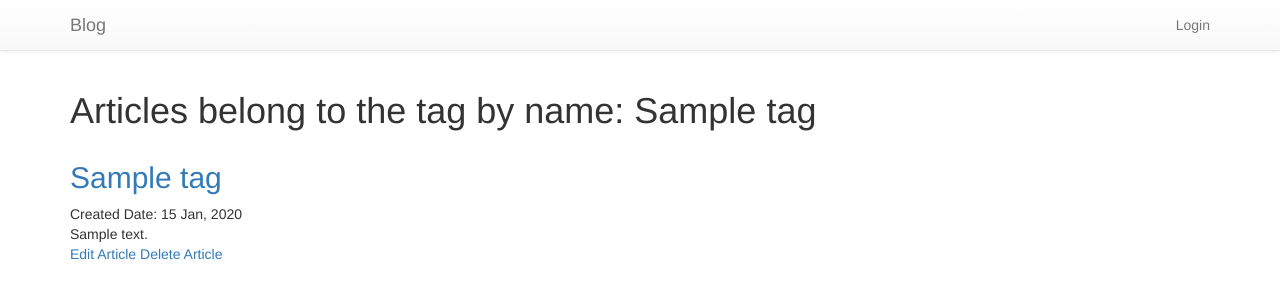
After one commit to leelanarasimha/PHPTutorials, a PHP site: page /articlesbytag.php?tag_id=1 in a window 1280 px wide. The commit adds this page. Shown: the top 300 px of the page. Run offline with PHP 8.4, Linux system fonts and the light colour scheme; tables that the repository leaves empty or names only in its code hold one stand-in row (values such as "Sample post").

Commit message:
tags data

```diff
--- a/blog/Managers/QueryBuilder.php
+++ b/blog/Managers/QueryBuilder.php
@@ -21,6 +21,7 @@ class QueryBuilder {
 
     public function insert($query) {
         $statement = $this->pdo->prepare($query);
-        $statement->execute();
+         $statement->execute();
+         return $statement;
     }
 }
--- /dev/null
+++ b/blog/articlesbytag.php
@@ -0,0 +1,49 @@
+<?php
+/**
+ * Created by PhpStorm.
+ * User: leelanarasimha
+ * Date: 10/04/17
+ * Time: 8:45 PM
+ */
+
+require('header.php');
+$pdo = Connection::connect();
+$tag_id = $_GET['tag_id'];
+$sql = "select * from articles
+JOIN article_tag on articles.id = article_tag.article_id
+where article_tag.tag_id=$tag_id";
+$querybuilder  = new QueryBuilder($pdo);
+$articles = $querybuilder->executeQuery($sql);
+
+$sql = "select * from tags where id=$tag_id";
+$tag_details = $querybuilder->executeQuery($sql);
+
+
+
+?>
+<div class="container">
+    <h1>Articles belong to the tag by name: <?php echo $tag_details[0]->tag_name; ?></h1>
+<?php
+    foreach ($articles as $article) { ?>
+
+    <div class="row">
+        <div class="col-md-12">
+            <a href="showarticle.php?id=<?php echo $article->id; ?>">
+                <h2><?php echo $article->title; ?></h2></a>
+
+            <div>Created Date:
+                <?php echo date('d M, Y', strtotime($article->created_date)); ?>
+            </div>
+
+
+            <div><?php echo $article->description; ?></div>
+            <div>
+                <a href="editarticle.php?id=<?php echo $article->id; ?>">Edit Article</a>
+                <a href="deletearticle.php?id=<?php echo $article->id; ?>">Delete Article</a>
+            </div>
+
+        </div>
+    </div>
+
+<?php } ?>
+</div>
--- a/blog/createarticle.php
+++ b/blog/createarticle.php
@@ -36,7 +36,7 @@ if (!isset($_SESSION['logged_user'])) {
 
         <div class="form-group">
             <label>Select Tags: </label>
-            <select name="tags" class="form-control" multiple>
+            <select name="tags[]" class="form-control" multiple>
             <?php foreach ($tags as $tag) { ?>
                 <option value="<?php echo $tag->id; ?>"><?php echo $tag->tag_name; ?></option>
                 <?php  } ?>
@@ -47,9 +47,6 @@ if (!isset($_SESSION['logged_user'])) {
             <input type="file" name="image"/>
         </div>
 
-
-
-
         <div>
             <input type="submit" name="submit" value="Create Article" class="btn btn-primary"/>
         </div>
```
Also changed, not shown: blog/dashboard.php (+1 -7 lines), blog/deletearticle.php (+0 -7 lines), blog/showarticle.php (+17 -9 lines), blog/submitarticle.php (+13 -2 lines).
